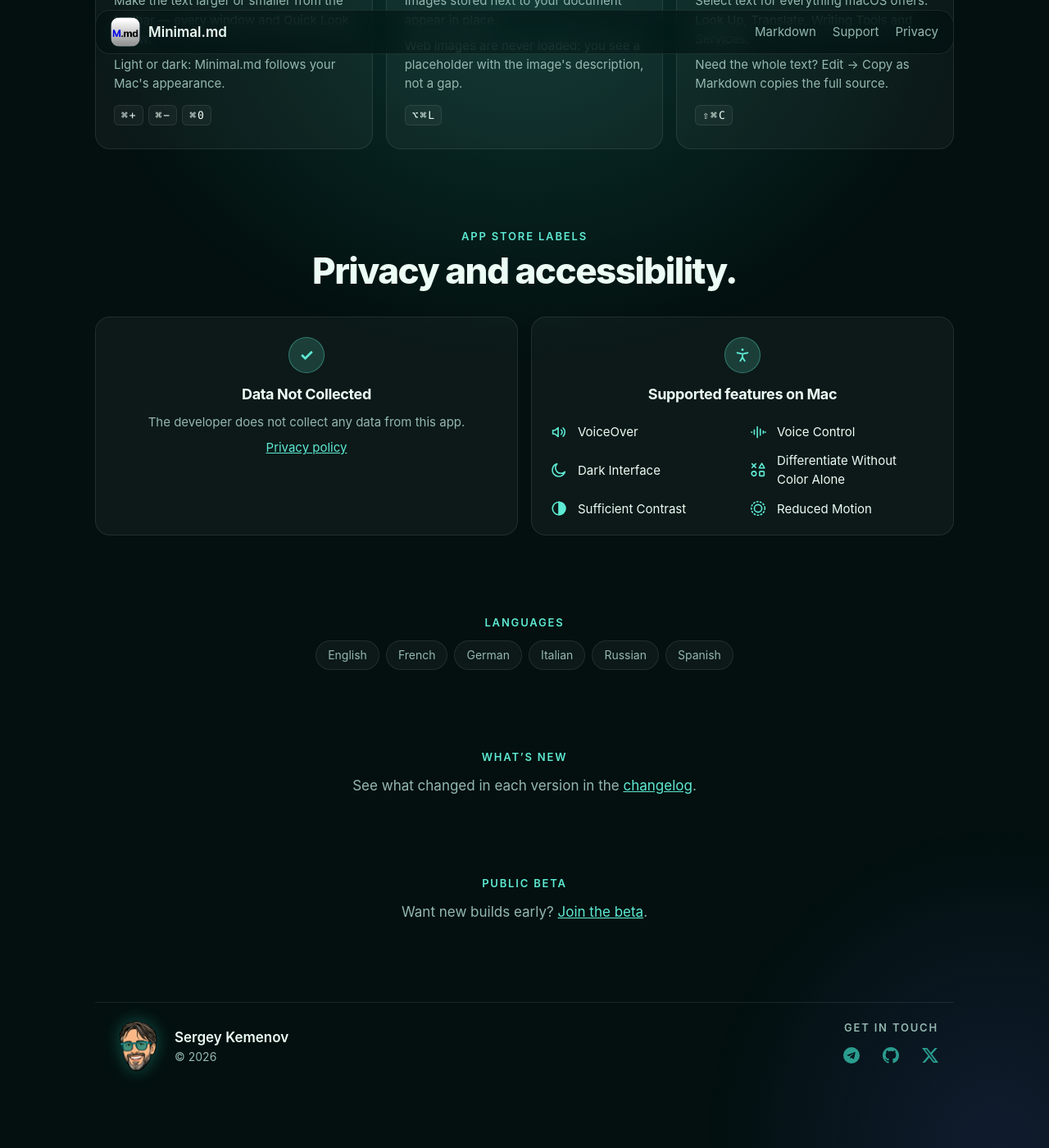
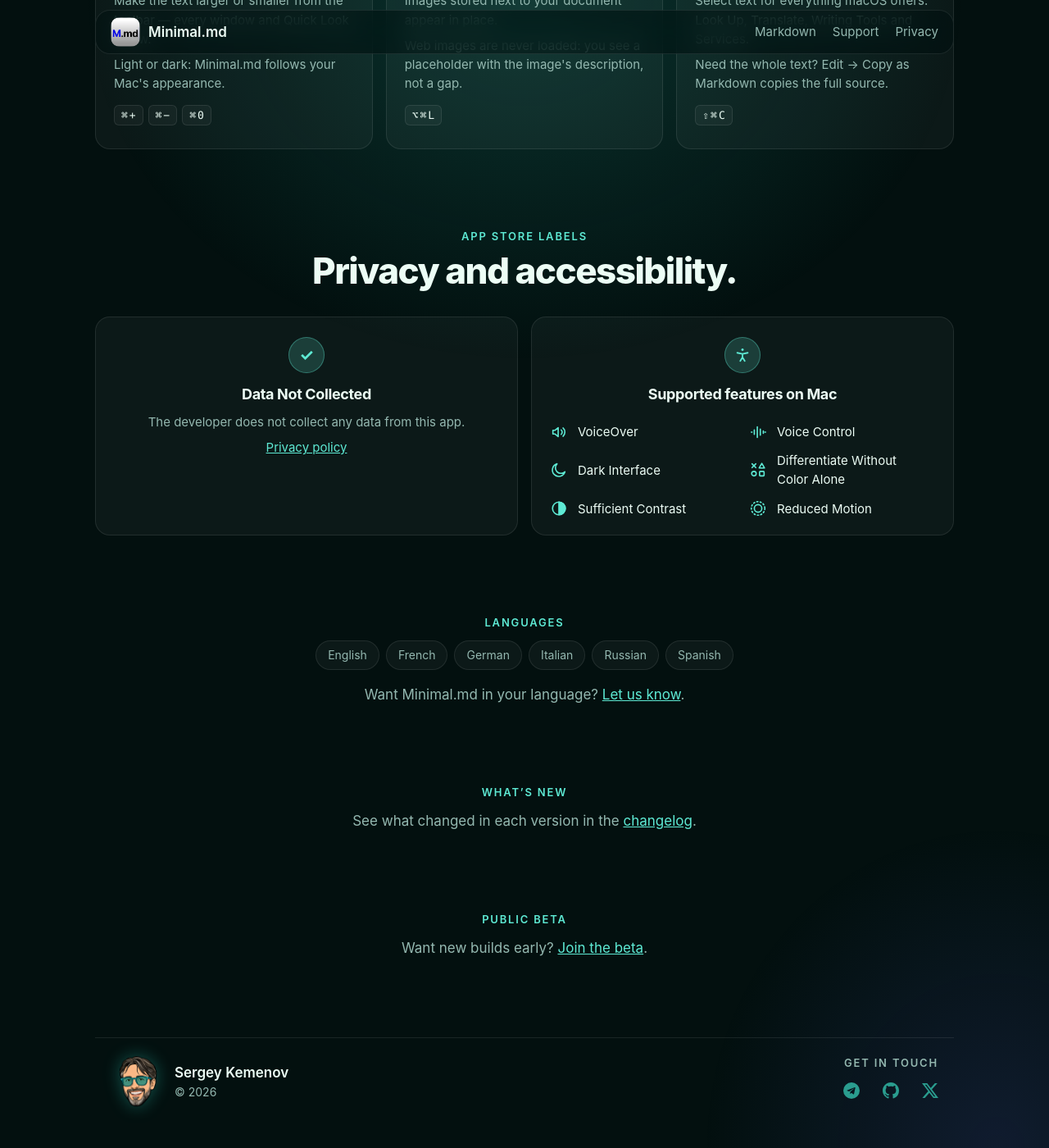
Before and after one commit to SKemenov/skemenov.github.io, a Jekyll site: the page docs/md/index.html, which Jekyll copies as it is, in a window 1280 px wide and 1400 px high, scrolled down 3586 px. Shown: the whole window at 82% size. Built offline with Jekyll 4.4.1, drawn with Linux system fonts in a browser that asks for light colours.

Commit message:
feat(ui): add a language request link under Languages

```diff
--- a/docs/assets/css/style.css
+++ b/docs/assets/css/style.css
@@ -189,6 +189,7 @@ ul.checks li { position: relative; padding-left: 24px; margin: 0; }
 ul.checks li::before { content: "✓"; position: absolute; left: 0; color: var(--accent); font-weight: 600; }
 .languages { text-align: center; }
 .languages .chips { margin-top: 12px; }
+.languages p:not(.eyebrow) { color: var(--muted); margin-top: 16px; }
 .more { text-align: center; margin-top: 28px; }
 .beta-line { text-align: center; }
 .beta-line p:not(.eyebrow) { color: var(--muted); margin-top: 12px; }
--- a/docs/md/index.html
+++ b/docs/md/index.html
@@ -207,6 +207,7 @@
         <li>Russian</li>
         <li>Spanish</li>
       </ul>
+      <p>Want Minimal.md in your language? <a href="https://github.com/SKemenov/skemenov.github.io/issues/new?template=translation.md">Let us know</a>.</p>
     </section>
 
     <section class="beta-line">
```
